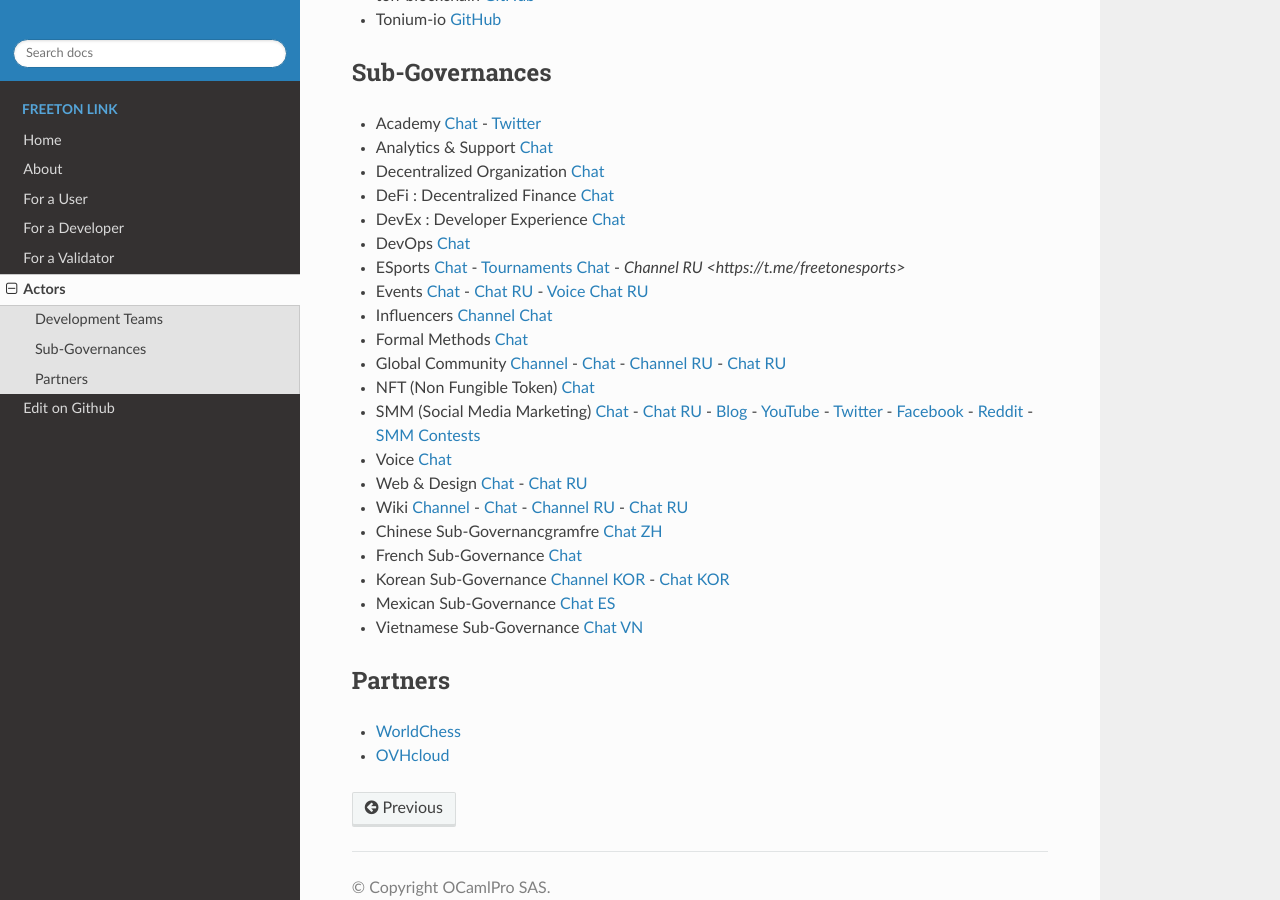
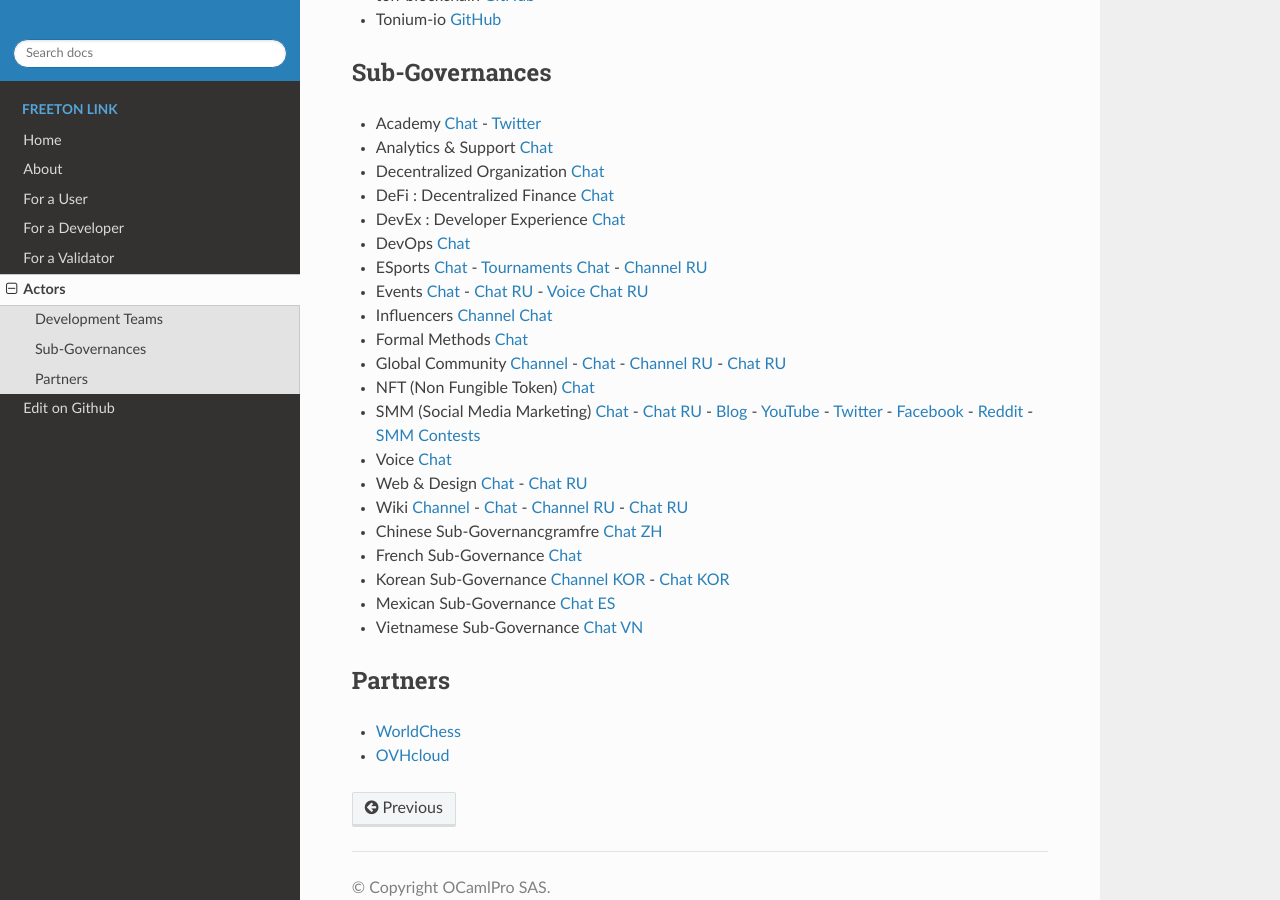
Before and after one commit to OCamlPro/www.freeton.link, a Sphinx documentation site: the page built from sphinx/actors.rst, in a window 1280 px wide and 900 px high, scrolled down 616 px. Built offline with Sphinx 7.4.7 and the Read the Docs theme 2.0.0, drawn with Linux system fonts in a browser that asks for light colours; the version number could not be read and is left out.

Commit message:
petits changements

```diff
--- a/sphinx/actors.rst
+++ b/sphinx/actors.rst
@@ -30,7 +30,7 @@
 * DeFi : Decentralized Finance `Chat <https://t.me/tondefi>`_
 * DevEx : Developer Experience `Chat <https://t.me/freeton_dev_exp>`_
 * DevOps `Chat <https://t.me/freetondevops>`_
-* ESports `Chat <https://t.me/freeton_esports>`_ - `Tournaments Chat <https://t.me/freetonleague>`_ - `Channel RU <https://t.me/freetonesports>`\
+* ESports `Chat <https://t.me/freeton_esports>`_ - `Tournaments Chat <https://t.me/freetonleague>`_ - `Channel RU <https://t.me/freetonesports>`_
 * Events `Chat <https://t.me/EventsSubgovernance>`_ - `Chat RU <https://t.me/EventsSubgovernance_ru>`_ - `Voice Chat RU <https://t.me/EventsSubgovernance_ru>`_
 * Influencers `Channel <https://t.me/freeton_influencers_channel>`_ `Chat <https://t.me/freeton_influencers>`_
 * Formal Methods `Chat <https://t.me/joinchat/rWanhNQPJ1FiMGVi>`_
```
